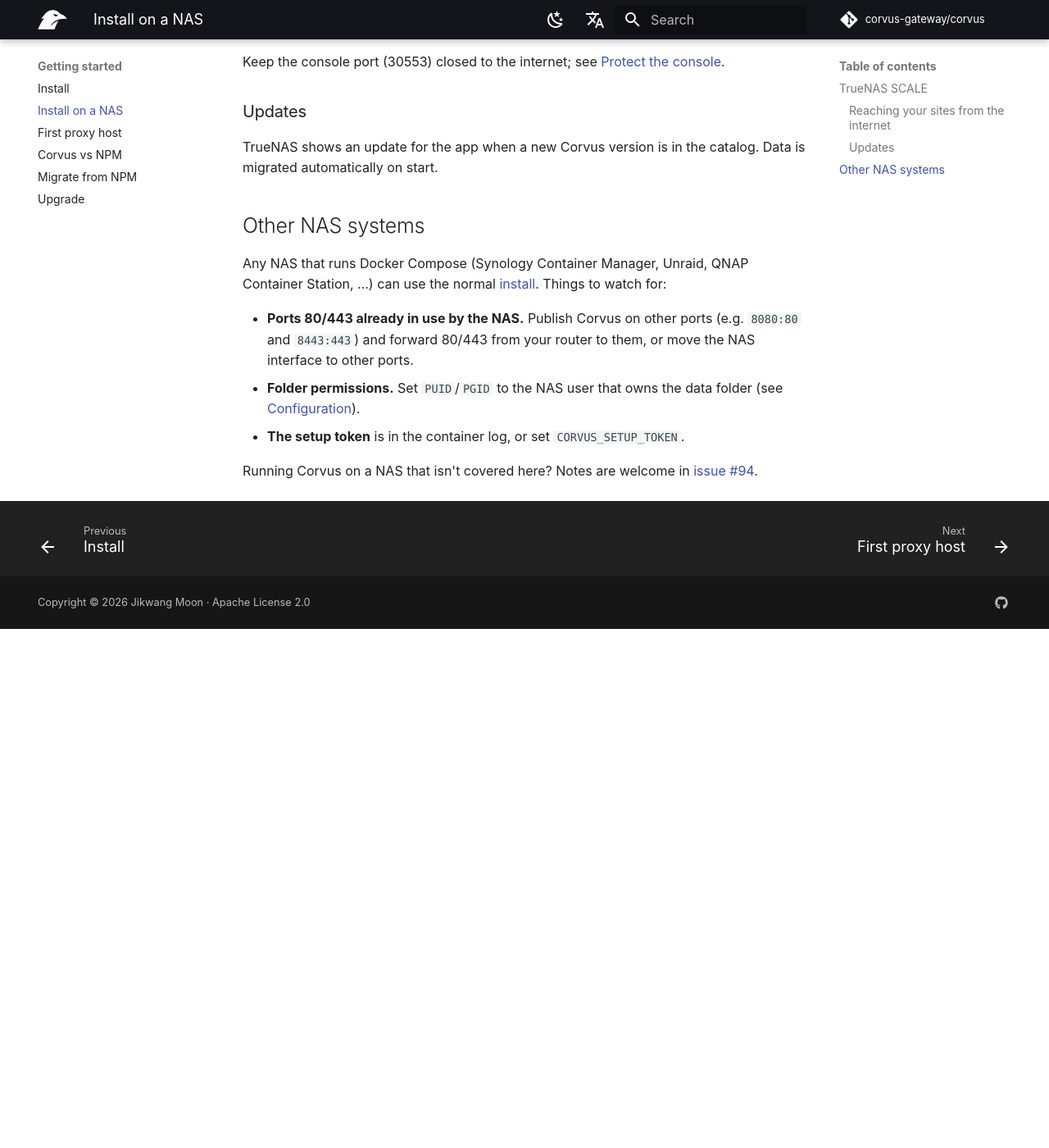
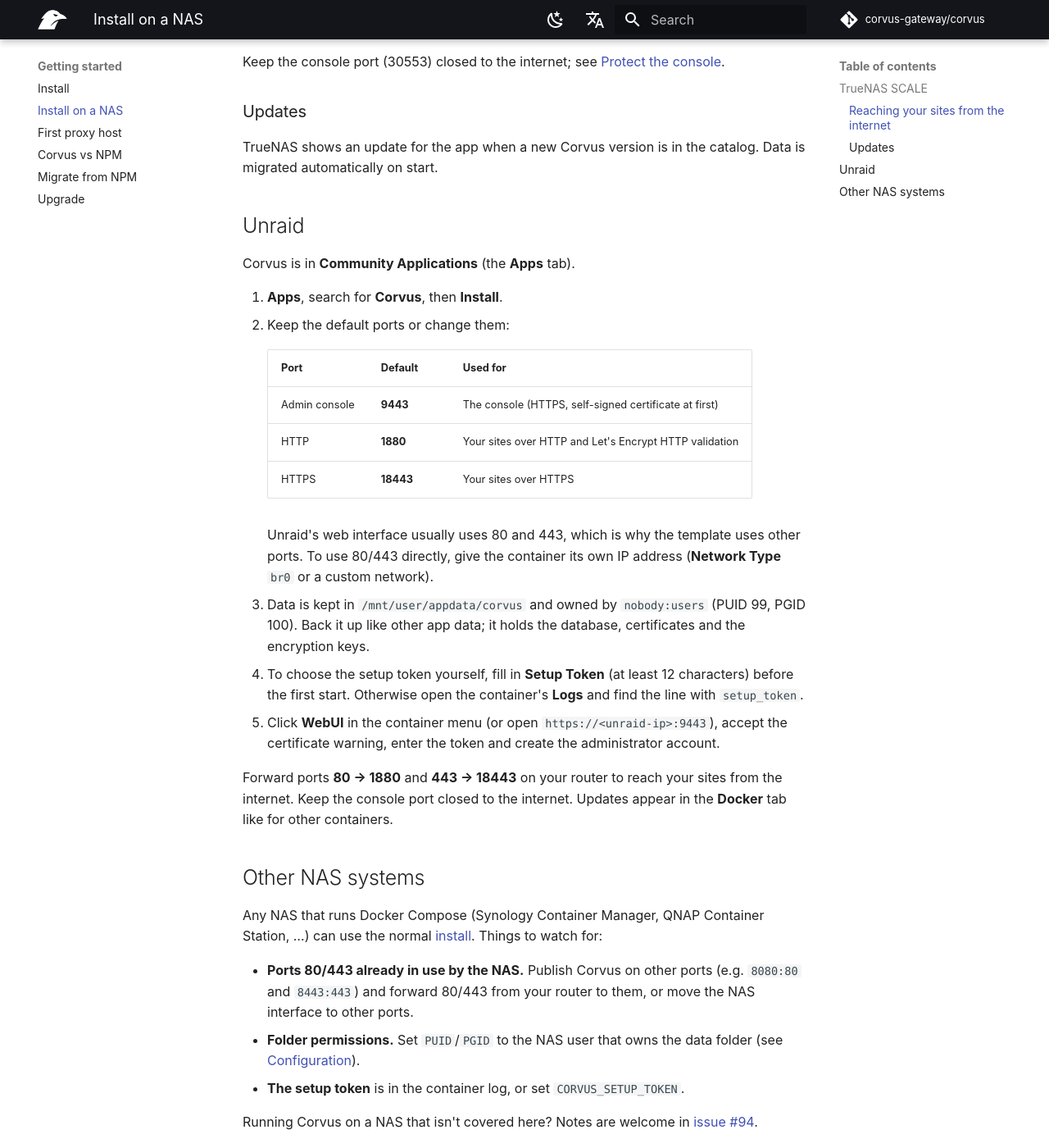
Before and after one commit to MasoudKheradmandi/gate, an MkDocs documentation site: the page built from website/en/getting-started/nas.md, in a window 1280 px wide and 1400 px high, scrolled down 972 px. Shown: the whole window at 82% size. Built offline with MkDocs 1.6.1 and Material for MkDocs 9.7.7, drawn with Linux system fonts in a browser that asks for light colours; comment, search, counter and statistics services are not loaded; before the commit the page ends 1739 px from its top, so only the background shows below that.

Commit message:
Docs: install on Unraid from Community Applications (#160)
Fixes #159

Co-authored-by: Claude Opus 5.5 <noreply@anthropic.com>

```diff
--- a/website/en/getting-started/nas.md
+++ b/website/en/getting-started/nas.md
@@ -1,5 +1,5 @@
 ---
-description: Install Corvus on a NAS — TrueNAS SCALE app catalog, ports, the setup token, and tips for other NAS systems.
+description: Install Corvus on a NAS — TrueNAS SCALE app catalog, Unraid Community Applications, ports, the setup token, and tips for other NAS systems.
 ---
 
 # Install on a NAS
@@ -40,9 +40,37 @@ Keep the console port (30553) closed to the internet; see [Protect the console](
 TrueNAS shows an update for the app when a new Corvus version is in the catalog. Data is migrated
 automatically on start.
 
+## Unraid
+
+Corvus is in **Community Applications** (the **Apps** tab).
+
+1. **Apps**, search for **Corvus**, then **Install**.
+2. Keep the default ports or change them:
+
+    | Port | Default | Used for |
+    |---|---|---|
+    | Admin console | **9443** | The console (HTTPS, self-signed certificate at first) |
+    | HTTP | **1880** | Your sites over HTTP and Let's Encrypt HTTP validation |
+    | HTTPS | **18443** | Your sites over HTTPS |
+
+    Unraid's web interface usually uses 80 and 443, which is why the template uses other ports.
+    To use 80/443 directly, give the container its own IP address (**Network Type** `br0` or a
+    custom network).
+
+3. Data is kept in `/mnt/user/appdata/corvus` and owned by `nobody:users` (PUID 99, PGID 100).
+   Back it up like other app data; it holds the database, certificates and the encryption keys.
+4. To choose the setup token yourself, fill in **Setup Token** (at least 12 characters) before the
+   first start. Otherwise open the container's **Logs** and find the line with `setup_token`.
+5. Click **WebUI** in the container menu (or open `https://<unraid-ip>:9443`), accept the
+   certificate warning, enter the token and create the administrator account.
+
+Forward ports **80 → 1880** and **443 → 18443** on your router to reach your sites from the
+internet. Keep the console port closed to the internet. Updates appear in the **Docker** tab like
+for other containers.
+
 ## Other NAS systems
 
-Any NAS that runs Docker Compose (Synology Container Manager, Unraid, QNAP Container Station, …)
+Any NAS that runs Docker Compose (Synology Container Manager, QNAP Container Station, …)
 can use the normal [install](install.md). Things to watch for:
 
 - **Ports 80/443 already in use by the NAS.** Publish Corvus on other ports (e.g. `8080:80` and
```
Also changed, not shown: website/en/getting-started/install.md (+1 -1 lines), website/ko/getting-started/install.md (+1 -1 lines), website/ko/getting-started/nas.md (+28 -2 lines).
